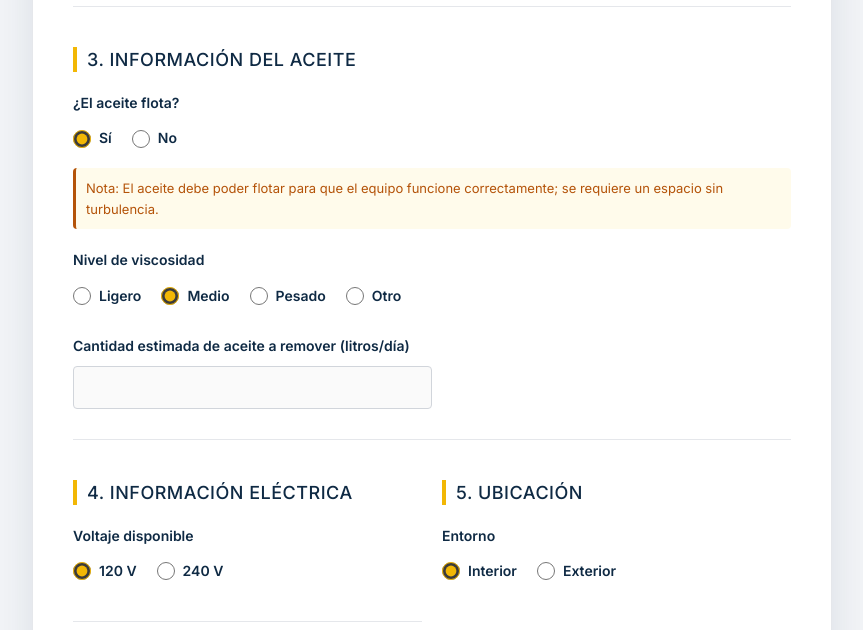
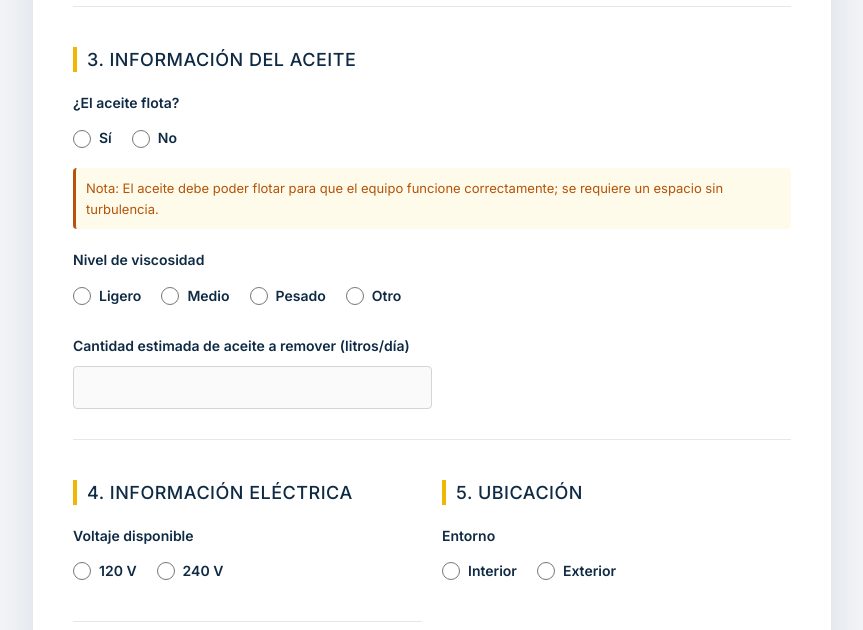
Before and after one commit to felipemiramontesr/piic, a React (Vite) app: page /cuestionario-oil-skimmers in a window 1280 px wide. Shown: the part 1040-1670 px from the top of the page, without its empty margins (208-1071 px from the left). Built offline with nearby package versions, Linux system fonts and the light colour scheme.

Commit message:
Feat: Remove default values and enforce validation in OilSkimmersForm

```diff
--- a/src/pages/OilSkimmersForm.tsx
+++ b/src/pages/OilSkimmersForm.tsx
@@ -32,12 +32,12 @@ const initialFormState: FormData = {
     email: '',
     phone: '',
     mobile_phone: '',
-    oil_floats: 'yes',
-    viscosity: 'medium',
+    oil_floats: '', // No default
+    viscosity: '', // No default
     viscosity_other: '',
     oil_amount: '',
-    voltage: '120',
-    location: 'interior',
+    voltage: '', // No default
+    location: '', // No default
     container_type: [],
     container_other: ''
 };
@@ -72,6 +72,13 @@ export default function OilSkimmersForm() {
 
     const handleSubmit = async (e: FormEvent) => {
         e.preventDefault();
+
+        // Custom validation: At least one container type
+        if (formData.container_type.length === 0) {
+            alert('Por favor seleccione al menos un tipo de contenedor.');
+            return;
+        }
+
         setIsSubmitting(true);
         setStatus('idle');
 
@@ -186,11 +193,11 @@ export default function OilSkimmersForm() {
                                     <label>¿El aceite flota?</label>
                                     <div className="form-radio-group">
                                         <label className="radio-label">
-                                            <input type="radio" name="oil_floats" value="yes" checked={formData.oil_floats === 'yes'} onChange={handleChange} />
+                                            <input required type="radio" name="oil_floats" value="yes" checked={formData.oil_floats === 'yes'} onChange={handleChange} />
                                             Sí
                                         </label>
                                         <label className="radio-label">
-                                            <input type="radio" name="oil_floats" value="no" checked={formData.oil_floats === 'no'} onChange={handleChange} />
+                                            <input required type="radio" name="oil_floats" value="no" checked={formData.oil_floats === 'no'} onChange={handleChange} />
                                             No
                                         </label>
                                     </div>
@@ -204,13 +211,13 @@ export default function OilSkimmersForm() {
                                     <div className="form-radio-group">
                                         {['light', 'medium', 'heavy', 'other'].map((v) => (
                                             <label key={v} className="radio-label">
-                                                <input type="radio" name="viscosity" value={v} checked={formData.viscosity === v} onChange={handleChange} />
+                                                <input required type="radio" name="viscosity" value={v} checked={formData.viscosity === v} onChange={handleChange} />
                                                 {v === 'other' ? 'Otro' : v === 'light' ? 'Ligero' : v === 'medium' ? 'Medio' : 'Pesado'}
                                             </label>
                                         ))}
                                     </div>
                                     {formData.viscosity === 'other' && (
-                                        <input type="text" name="viscosity_other" placeholder="Especifique..." value={formData.viscosity_other} onChange={handleChange} className="form-input" style={{ marginTop: '10px' }} />
+                                        <input required type="text" name="viscosity_other" placeholder="Especifique..." value={formData.viscosity_other} onChange={handleChange} className="form-input" style={{ marginTop: '10px' }} />
                                     )}
                                 </div>
 
@@ -229,11 +236,11 @@ export default function OilSkimmersForm() {
                                     <label>Voltaje disponible</label>
                                     <div className="form-radio-group">
                                         <label className="radio-label">
-                                            <input type="radio" name="voltage" value="120" checked={formData.voltage === '120'} onChange={handleChange} />
+                                            <input required type="radio" name="voltage" value="120" checked={formData.voltage === '120'} onChange={handleChange} />
                                             120 V
                                         </label>
                                         <label className="radio-label">
-                                            <input type="radio" name="voltage" value="240" checked={formData.voltage === '240'} onChange={handleChange} />
+                                            <input required type="radio" name="voltage" value="240" checked={formData.voltage === '240'} onChange={handleChange} />
                                             240 V
                                         </label>
                                     </div>
@@ -246,11 +253,11 @@ export default function OilSkimmersForm() {
                                     <label>Entorno</label>
                                     <div className="form-radio-group">
                                         <label className="radio-label">
-                                            <input type="radio" name="location" value="interior" checked={formData.location === 'interior'} onChange={handleChange} />
+                                            <input required type="radio" name="location" value="interior" checked={formData.location === 'interior'} onChange={handleChange} />
                                             Interior
                                         </label>
                                         <label className="radio-label">
-                                            <input type="radio" name="location" value="exterior" checked={formData.location === 'exterior'} onChange={handleChange} />
+                                            <input required type="radio" name="location" value="exterior" checked={formData.location === 'exterior'} onChange={handleChange} />
                                             Exterior
                                         </label>
                                     </div>
```
